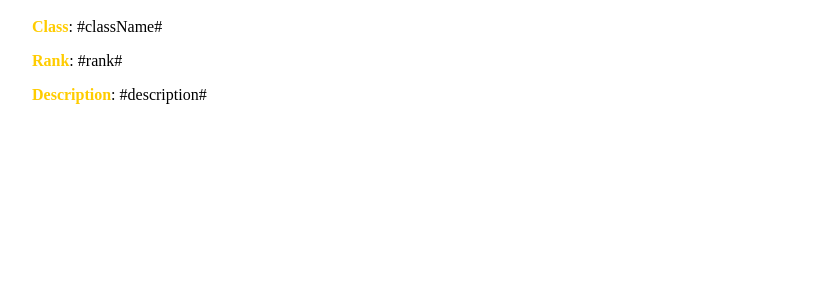
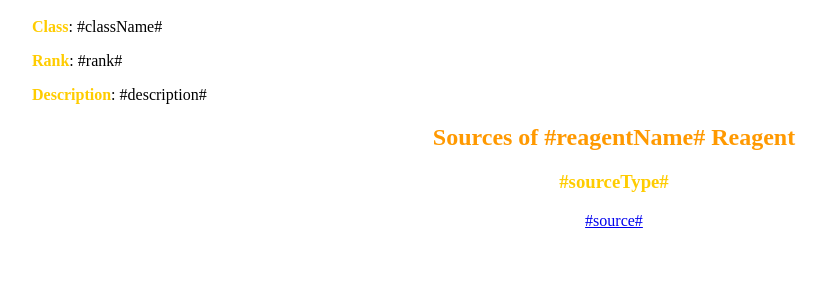
Before and after one commit to anotherNick/database, a PHP site: page /templates/stamp/reagent-single.html in a window 1280 px wide. Shown: the part 500-804 px from the top of the page, without its empty margins (26-853 px from the left). Before the commit the page ends 604 px from the top, so only its background shows below. Run offline with PHP 8.4, Linux system fonts and the light colour scheme.

Commit message:
Began adding sources to single reagents. Code review for Pat. *UNFINISHED*

```diff
--- a/duelistapp/templates/stamp/disqus-footer.php
+++ b/duelistapp/templates/stamp/disqus-footer.php
@@ -1,5 +1,5 @@
 <?php
-# Expects $url and $title from data.
+# Expects $url and $title.
 
 		$cutDisqus = $template->getDisqus();
 
--- a/duelistapp/templates/stamp/reagent-single.html
+++ b/duelistapp/templates/stamp/reagent-single.html
@@ -39,6 +39,20 @@
 				</div><div class="clear"></div>
 	</blockquote>
 	<!-- /cut:reagent -->
+	<!-- cut:sources -->
+		<h2 style=' color:#F90; text-align: center;'>Sources of #reagentName# Reagent</h2>
+		<!-- cut:source -->
+		<div class='one_fourth'>
+			<h3 style=' color:#ffcc00; text-align: center;'>#sourceType#</h3>
+			<p style="text-align:center;">
+				<!-- cut:sourceLinks -->
+				<a href='#url#'>#source#</a>
+				<!-- /cut:sourceLinks -->
+			</p><span style="display:block; clear:both; margin-bottom: 20px;"> </span>
+		</div>
+		<div class='clear'></div>
+		<!-- /cut:source -->
+	<!-- /cut:sources -->
 
 </div>
 <br />
```
Also changed, not shown: duelistapp/templates/stamp/reagent-single.php (+22 -1 lines), htdocs/duelist101/tools/create-db-schema.php (+14 -1 lines).
